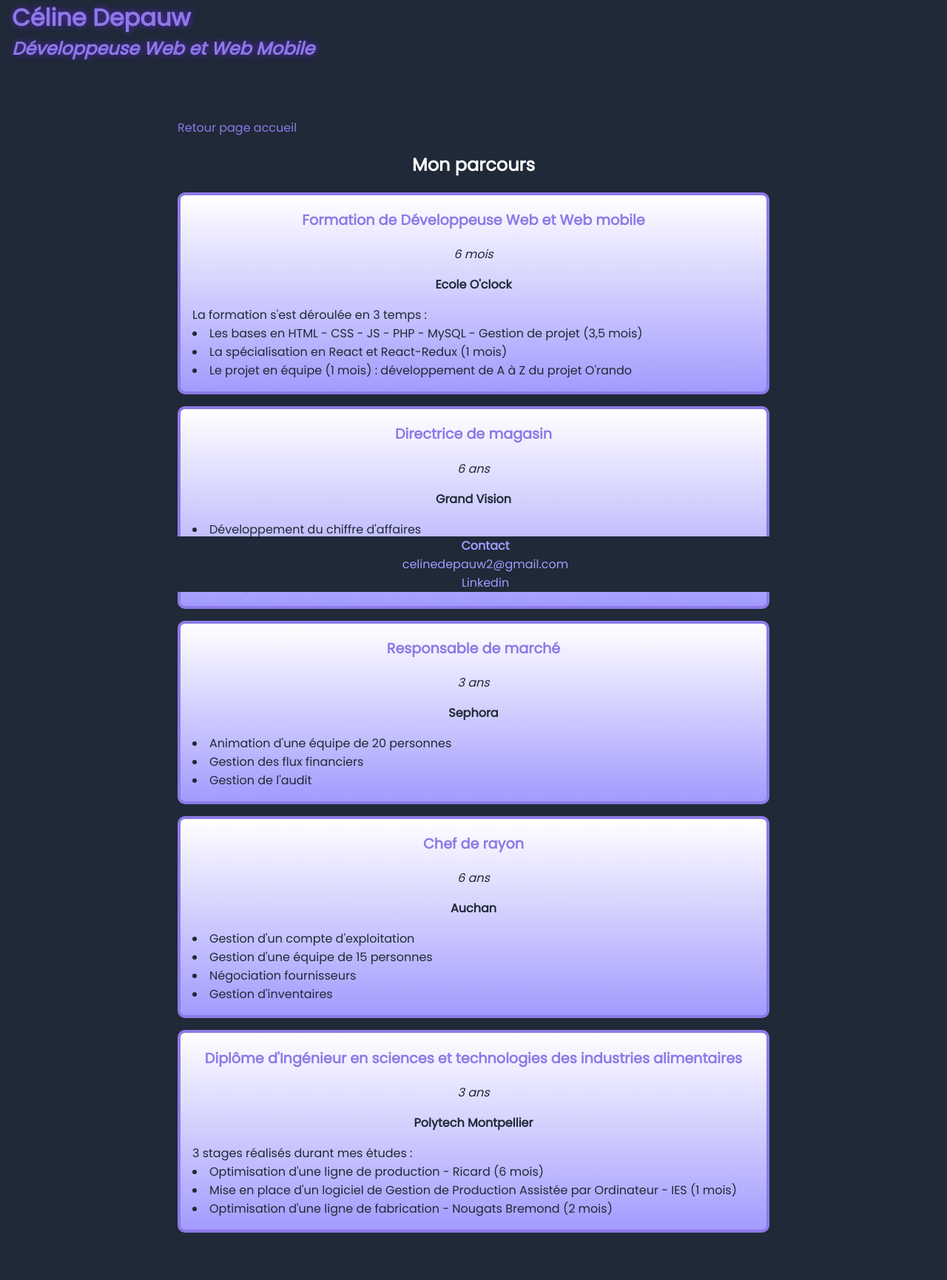
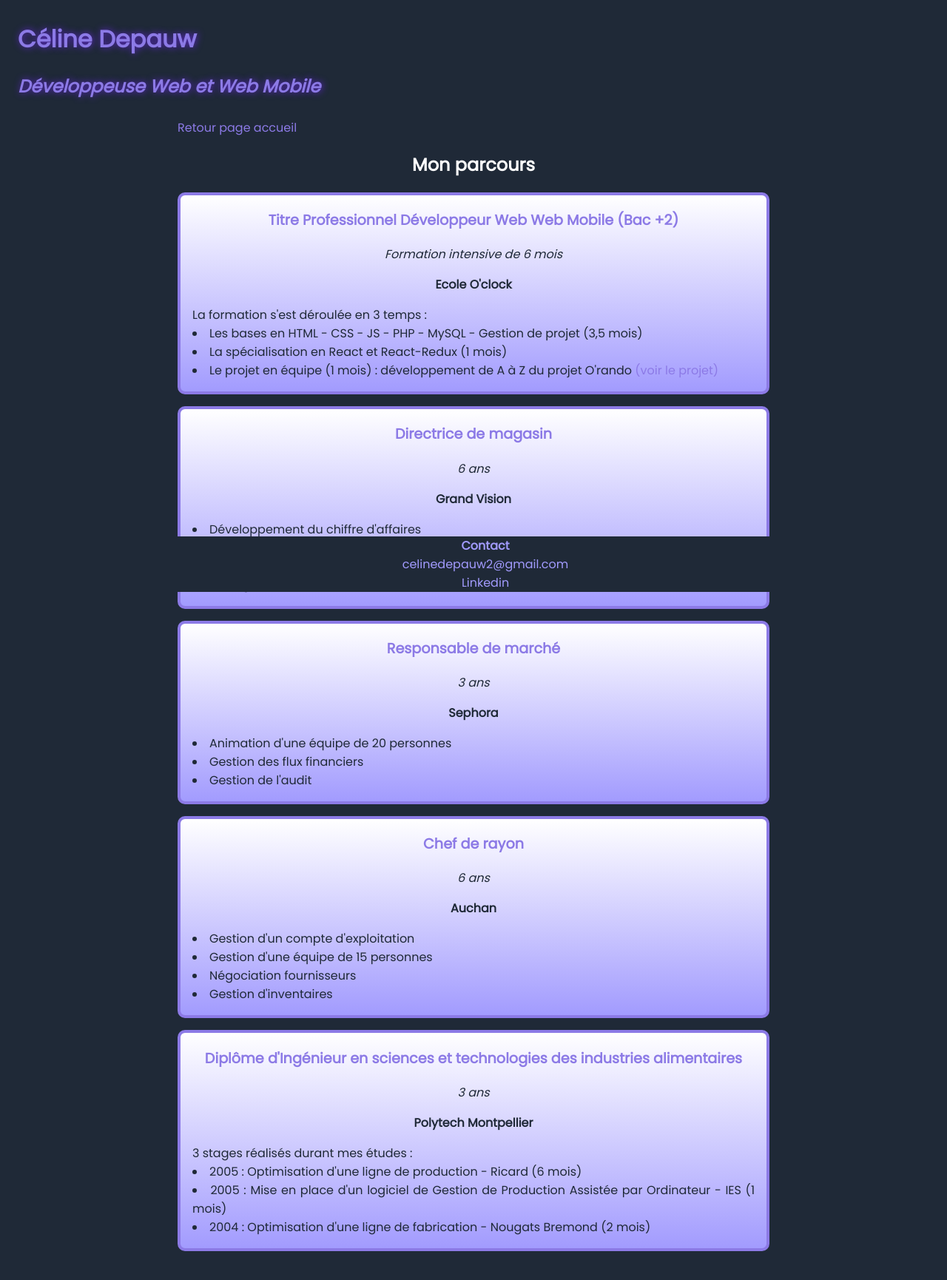
Before and after one commit to celinedepauw/netlify_deploy, a React (Create React App) app in the folder portfolio/: page /parcours in a window 1280 px wide. Shown: the top 1730 px of the page at 74% size. Built offline with nearby package versions, Linux system fonts and the light colour scheme.

Commit message:
change component Experience

```diff
--- a/portfolio/src/components/Experience/experience.scss
+++ b/portfolio/src/components/Experience/experience.scss
@@ -42,6 +42,13 @@
 
         .experience_details {
             text-align: justify;
+
+            .experience_link_orando {
+
+                &:hover {
+                    font-weight: bold;
+                }
+            }
         }
     }
 }
--- a/portfolio/src/components/Experience/index.js
+++ b/portfolio/src/components/Experience/index.js
@@ -8,13 +8,13 @@ const Experience = () => (
             <Link to="/" className="experience_return">Retour page accueil</Link>
             <h2 className="experience_title">Mon parcours</h2>
             <div className="experience_section">
-                <p className="experience_job">Formation de Développeuse Web et Web mobile</p>
-                <p className="experience_duration">6 mois</p>
+                <p className="experience_job">Titre Professionnel Développeur Web Web Mobile (Bac +2)</p>
+                <p className="experience_duration">Formation intensive de 6 mois</p>
                 <p className="experience_enterprise">Ecole O'clock</p>
                 <p className="experience_details">La formation s'est déroulée en 3 temps :
                     <li>Les bases en HTML - CSS - JS - PHP - MySQL - Gestion de projet (3,5 mois)</li>
                     <li>La spécialisation en React et React-Redux (1 mois)</li>
-                    <li>Le projet en équipe (1 mois) : développement de A à Z du projet O'rando</li>
+                    <li>Le projet en équipe (1 mois) : développement de A à Z du projet O'rando <Link to="/projets" className="experience_link_orando">(voir le projet)</Link></li>
                 </p>
             </div>
             <div className="experience_section">
@@ -54,9 +54,9 @@ const Experience = () => (
                 <p className="experience_duration">3 ans</p>
                 <p className="experience_enterprise">Polytech Montpellier</p>
                 <p className="experience_details">3 stages réalisés durant mes études :
-                    <li>Optimisation d'une ligne de production - Ricard (6 mois)</li>
-                    <li>Mise en place d'un logiciel de Gestion de Production Assistée par Ordinateur - IES (1 mois)</li>
-                    <li>Optimisation d'une ligne de fabrication - Nougats Bremond (2 mois)</li>
+                    <li>2005 : Optimisation d'une ligne de production - Ricard (6 mois)</li>
+                    <li>2005 : Mise en place d'un logiciel de Gestion de Production Assistée par Ordinateur - IES (1 mois)</li>
+                    <li>2004 : Optimisation d'une ligne de fabrication - Nougats Bremond (2 mois)</li>
                 </p>
             </div>
         </div>
--- a/portfolio/src/components/Header/header.scss
+++ b/portfolio/src/components/Header/header.scss
@@ -1,5 +1,6 @@
 .header {
     width: 100%;
+    padding: 0.5rem;
     color: #8c7ae6;
     text-shadow:  #5f27cd 1px 0 10px;
     font-weight: bold;
@@ -7,12 +8,19 @@
     top: 0;
     background-color:#1F2937;
 
-    .header_name {
-        font-size: 2rem;
+    &:hover {
+        text-shadow:  black 1px 0 10px;
     }
 
-    .header_job {
-        font-size: 1.5rem;
-        font-style: italic;
+    .header_return_link {
+
+        .header_name {
+            font-size: 2rem;
+        }
+
+        .header_job {
+            font-size: 1.5rem;
+            font-style: italic;
+        }
     }
 }
--- a/portfolio/src/components/Header/index.js
+++ b/portfolio/src/components/Header/index.js
@@ -1,11 +1,14 @@
 import React from 'react';
+import { Link } from 'react-router-dom';
 
 import './header.scss';
 
 const Header = () => (
         <header className="header">
-            <div className="header_name">Céline Depauw</div>
-            <div className="header_job">Développeuse Web et Web Mobile</div>
+            <Link to="/" className="header_return_link">
+                <h1 className="header_name">Céline Depauw</h1>
+                <div className="header_job">Développeuse Web et Web Mobile</div>
+            </Link>
         </header>
 );
 
--- a/portfolio/src/components/Home/ResumeSmall.js
+++ b/portfolio/src/components/Home/ResumeSmall.js
@@ -5,7 +5,7 @@ const ResumeSmall = () => (
     <div className="resumeSmall">
         <h3 className="resumeSmall_title">Mon CV</h3>
         <p className="resumeSmall_intro">A peu près tout ce que vous venez de voir est récapitulé dans mon CV, sur une seule page biensûr !</p>
-        <a href="https://www.canva.com/design/DAEXtkdLzpI/V9oH1MMyO2PCxNRszpi3tA/view?utm_content=DAEXtkdLzpI&utm_campaign=designshare&utm_medium=link&utm_source=publishsharelink" target="_blank" className="resumeSmall_link">Voir le CV</a>
+        <p className="resumeSmall_link"><a href="https://www.canva.com/design/DAEXtkdLzpI/V9oH1MMyO2PCxNRszpi3tA/view?utm_content=DAEXtkdLzpI&utm_campaign=designshare&utm_medium=link&utm_source=publishsharelink" target="_blank" >Voir le CV</a></p>
     </div>
 );
 
--- a/portfolio/src/components/Home/home.scss
+++ b/portfolio/src/components/Home/home.scss
@@ -1,5 +1,5 @@
 .home {
-   margin-top: 10rem;
+   margin-top: 13rem;
    margin-bottom: 10rem;
    text-align: justify;
    color: #1F2937;
```
Also changed, not shown: 1 other file (tests, documents, lock files or other folders).
